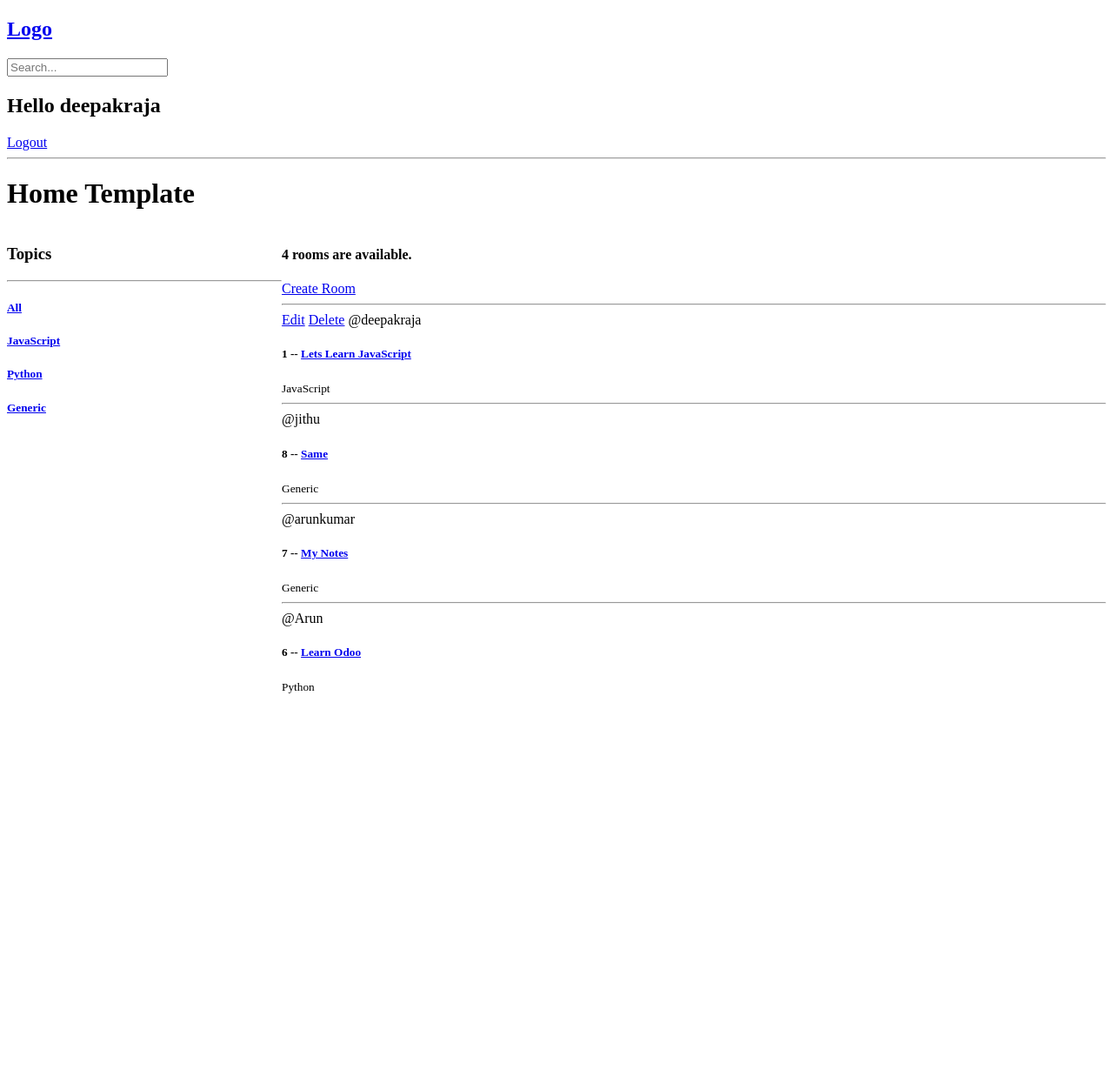
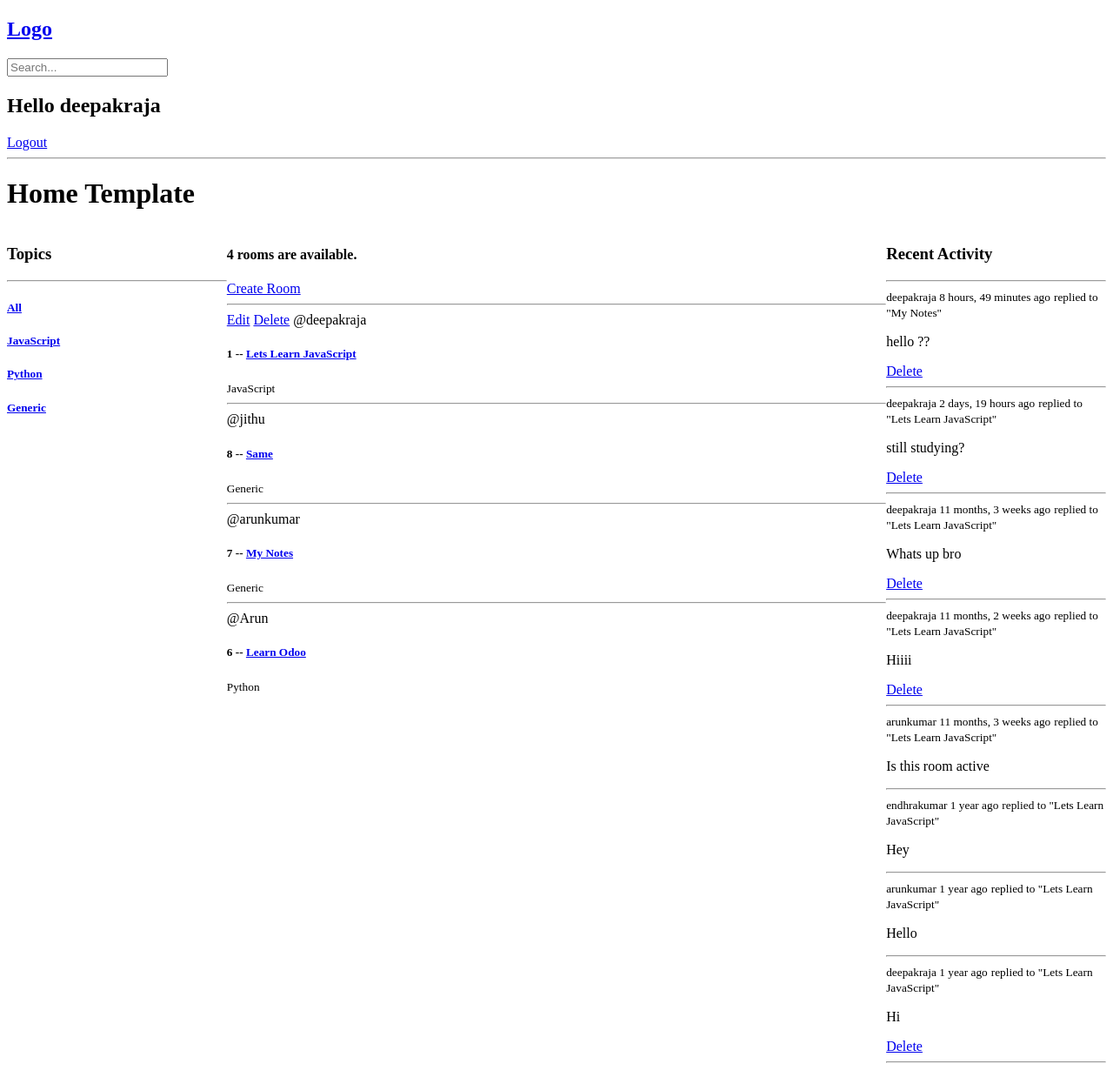
Before and after one commit to nerd-zed/study-bud, a Django app: page / in a window 1280 px wide. Shown: the whole page at 87% size. Before the commit the page ends 797 px from the top, so only its background shows below. Run offline with Django 4.2, Linux system fonts and the light colour scheme; a user stored in the database is signed in; data comes from the database, SQL or seed files in the repository; both versions use the stored data as it was after the commit.

Commit message:
Added Activity Component

```diff
--- a/base/models.py
+++ b/base/models.py
@@ -39,3 +39,6 @@ class Message(models.Model):
 
     def __str__(self):
         return self.body[0:50]
+
+    class Meta:
+        ordering = ['-updated', '-created']
--- /dev/null
+++ b/base/templates/base/activity_component.html
@@ -0,0 +1,18 @@
+<h3>Recent Activity</h3>
+    <hr>
+    {% for message in room_messages %}
+
+      <div>
+        <small>{{message.user}} {{message.created|timesince}} ago</small>
+        <small> replied to "{{message.room.name}}"</small>
+
+        <p>{{message.body}}</p>
+
+        {% if request.user == message.user %}
+        <a href="{% url "delete-message" message.id %}">Delete</a>
+        {% endif %}
+
+        <hr>
+      </div>
+
+    {% endfor %}
--- a/base/templates/base/delete.html
+++ b/base/templates/base/delete.html
@@ -3,7 +3,7 @@
   <form method="POST" action="">
     {% csrf_token %}
     <p>Are you sure you want to delete {{obj.name}}</p>
-    <a href="/">Go Back</a>
+    <a href="{{go_back_url}}">Go Back</a>
     <input type="submit" value="Confirm" />
   </form>
 </div>
--- a/base/templates/base/home.html
+++ b/base/templates/base/home.html
@@ -2,7 +2,7 @@
 <style>
    .home-container {
     display: grid;
-    grid-template-columns: 1fr 3fr;
+    grid-template-columns: 1fr 3fr 1fr;
    }
 </style>
 <h1>Home Template</h1>
@@ -17,6 +17,7 @@
     </div>
     {%endfor%}
   </div>
+
   <div>
     <div>
       <h4>
@@ -41,6 +42,13 @@
     </div>
     {% endfor %}
   </div>
+
+  <div>
+
+    {% include "base/activity_component.html" %}
+
+  </div>
+
 </div>
 
 {% endblock content %}
--- a/base/views.py
+++ b/base/views.py
@@ -81,9 +81,17 @@ def home(request):
     )
     # rooms = Room.objects.all()
     topics = Topic.objects.all()
+    rooms_count = rooms.count()
+    room_messages = Message.objects.filter(Q(room__topic__title__icontains=q))
+
     # print(vars(request))
     print(rooms.count())
-    context = {'rooms': rooms, 'topics': topics, 'rooms_count': rooms.count()}
+    context = {'rooms': rooms,
+               'topics': topics,
+               'rooms_count': rooms_count,
+               'room_messages':room_messages,
+
+               }
     # print(rooms)
     return render(request, 'base/home.html', context=context)
 
@@ -91,7 +99,7 @@ def home(request):
 def room(request, pk):
     print('printing pk: %s' % pk)
     current_room = Room.objects.get(id=pk)
-    room_messages = current_room.message_set.all().order_by('-created')
+    room_messages = current_room.message_set.all()
     participants = current_room.participants.all()
 
     if request.method == 'POST':
@@ -160,8 +168,12 @@ def deleteMessage(request, pk):
 
     if request.user.username != message.user.username:
         return HttpResponse('You are not allowed here.')
-
+    print('request================================================================')
+    # print(vars(request))
+    # print(request.environ.get('HTTP_REFERER'))
+    print('request================================================================')
+    go_back_url = request.environ.get('HTTP_REFERER')
     if request.method == 'POST':
         message.delete()
         return redirect('home')
-    return render(request, 'base/delete.html', {'obj': message})
+    return render(request, 'base/delete.html', {'obj': message, 'go_back_url':go_back_url})
```
Also changed, not shown: db.sqlite3 (added), 3 other files.
